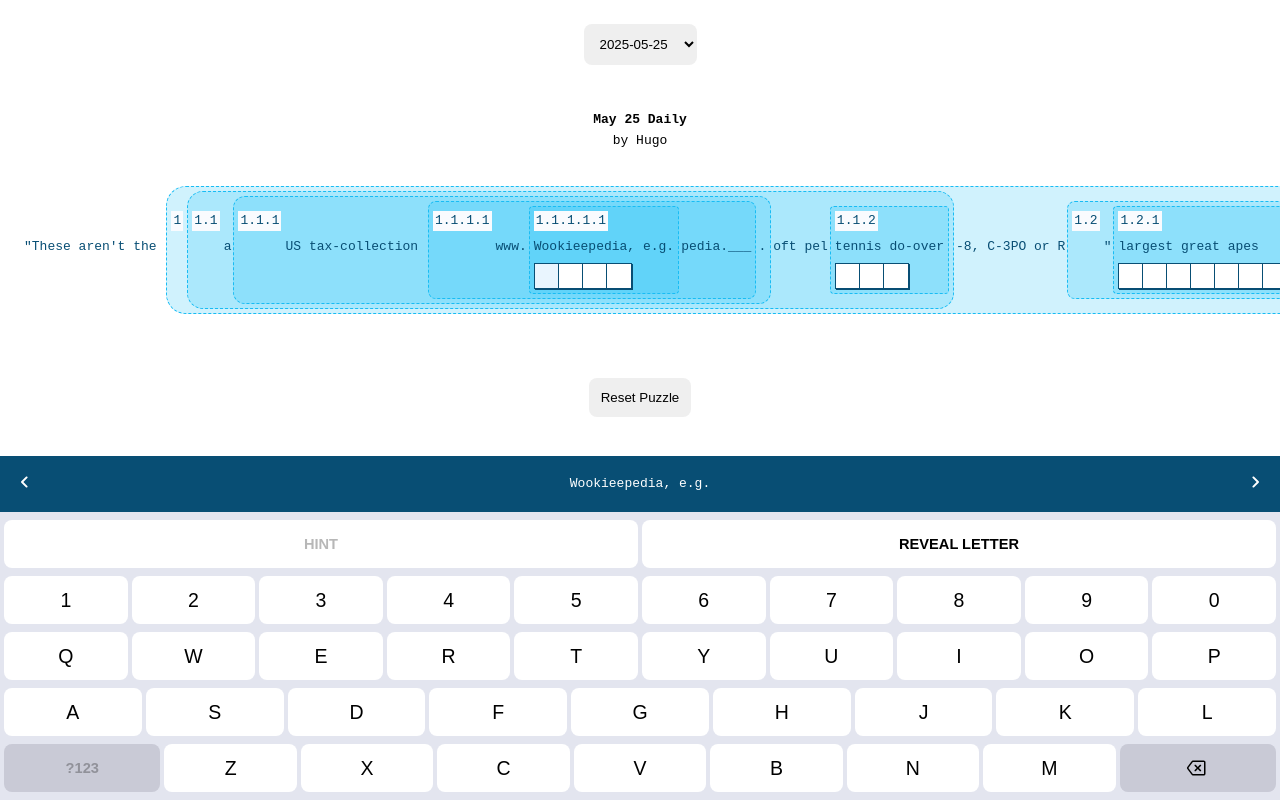
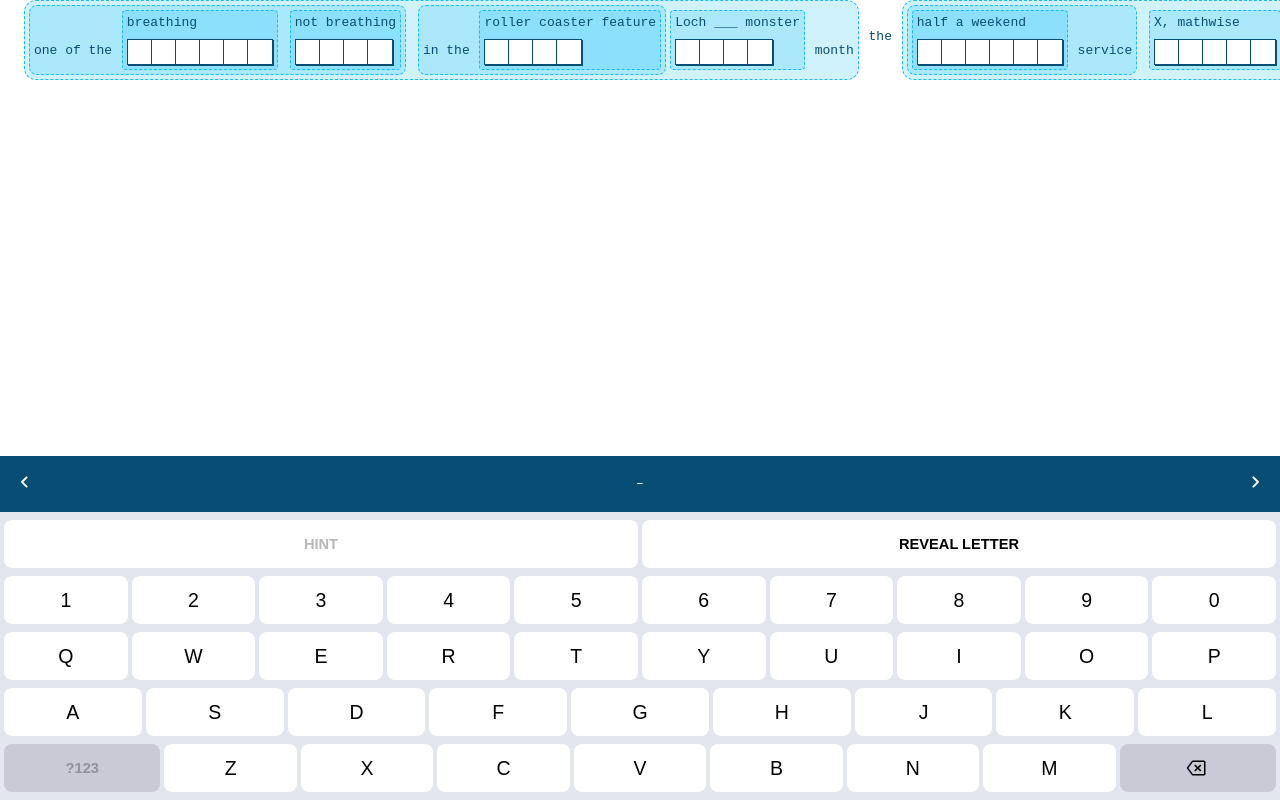
Before and after one commit to hugolynch/echo, a Svelte app: page / in a window 1280 px wide. Built offline with nearby package versions, Linux system fonts and the light colour scheme.

Commit message:
Remove all UI elements from Board component and pass puzzle + state as prop

```diff
--- a/src/App.svelte
+++ b/src/App.svelte
@@ -1,5 +1,9 @@
 <script lang="ts">
-  import Board from "./components/Board.svelte"
+  import type { Puzzle, State } from './types/puzzle'
+  import Board from "./components/Board.svelte";
+  import puzzles from './assets/puzzles.json'
+
+  let puzzle: Puzzle = puzzles[0]
 </script>
 
-<Board />
+<Board {puzzle} />
--- a/src/components/Board.svelte
+++ b/src/components/Board.svelte
@@ -1,50 +1,19 @@
 <script lang="ts">
     import type { Puzzle, State } from '../types/puzzle'
     import type { Key } from '../types/actions'
-    import { tick } from 'svelte'
-    import { game, next, input } from '../lib/state.svelte'
+    import { game, input } from '../lib/state.svelte'
     import Keyboard from './Keyboard.svelte'
     import BoardClue from "./BoardClue.svelte"
-    import puzzles from '../assets/puzzles.json'
 
-    let filtered: Puzzle[] = puzzles.filter(function (puzzle) {
-        const date = (new Date).getFullYear()
-            + "-" + `${(new Date).getMonth() + 1}`.padStart(2, "0")
-            + "-" + `${(new Date).getDate()}`.padStart(2, "0")
-        return puzzle.date <= date
-    })
-    game.puzzle = loadPuzzle()
+    let { puzzle }: { puzzle: Puzzle } = $props()
+    game.puzzle = puzzle
     game.state = loadState(game.puzzle.id)
     // on change, store the game state in local storage
     $effect(() => localStorage.setItem(game.puzzle.id, JSON.stringify(game.state)))
 
     /**
-     * Loads a puzzle.
-     *
-     * If given an ID, try to load the corresponding puzzle from the list.
-     * Otherwise load the active puzzle, or else the latest one.
+     * Given a puzzle ID, try to load the state from local storage.
      */
-    function loadPuzzle(id?: string): Puzzle {
-        let saved: Puzzle|null
-        if (id) {
-            // when given an id, try to load that puzzle
-            saved = filtered.find(p => p.id === id) ?? null
-        } else {
-            // when not given an id, try to load active puzzle
-            const active = localStorage.getItem('active')
-            saved = filtered.find(p => p.id === active) ?? null
-        }
-        // if we couldn't get a valid puzzle, return the last one
-        if (! saved) {
-            saved = filtered[filtered.length - 1]
-        }
-
-        // save active puzzle to local storage, focus first input, and return it
-        localStorage.setItem('active', saved.id)
-        tick().then(() => input(next(0), 0)?.focus())
-        return saved
-    }
-
     function loadState(id?: string): State {
         // if given an ID, check localStorage for it
         if (id) {
@@ -59,52 +28,17 @@
         return []
     }
 
-    // switch active puzzle to the chosen one
-    function choose(e: Event): void {
-        const el = e.target as HTMLSelectElement
-        game.inputs = []
-        game.state = loadState(el.value)
-        game.puzzle = loadPuzzle(el.value)
-    }
-
     /**
-     * Given a action from the keyboard, trigger a custom 'key' event on the last focused input.
+     * Given an action from the keyboard, trigger a custom 'key' event on the last focused input.
      */
     function key(key: Key): void {
         const target = input(game.focused.clue, game.focused.input)
          target?.dispatchEvent(new CustomEvent('key', {detail: key}))
     }
-
-    function reset() {
-        if (confirm('are you sure?')) {
-            for (let inputRow of game.inputs) {
-                for (let inputBox of inputRow ?? []) {
-                    if (inputBox) inputBox.value = ''
-                }
-            }
-            game.state = []
-        }
-    }
 </script>
 
-<div>
-    <select name="puzzles" onchange={choose}>
-        {#each filtered as option}
-            <option value={option.id} selected={option.id === game.puzzle.id}>
-                {option.date}
-            </option>
-        {/each}
-    </select>
-</div>
-
-<div>
-    <h1>{game.puzzle.name || 'Untitled'}</h1>
-    <span>by {game.puzzle.author || 'Unknown'}</span>
-</div>
-
 <BoardClue />
-<button onclick={reset}>Reset Puzzle</button>
-<Keyboard {key}/>
+<Keyboard {key} />
 
 <style>
     :root {
@@ -113,22 +47,4 @@
         font-weight: 400;
         font-size: 62.5%;
     }
-
-    select {
-        margin-top: 24px;
-    }
-
-    select, button {
-        padding: 12px;
-        border: none;
-        border-radius: 8px;
-    }
-
-    h1 {
-        font-size: 1.6rem;
-        padding: 8px 0;
-    }
-    span {
-        font-size: 1.6rem;
-    }
 </style>
```
